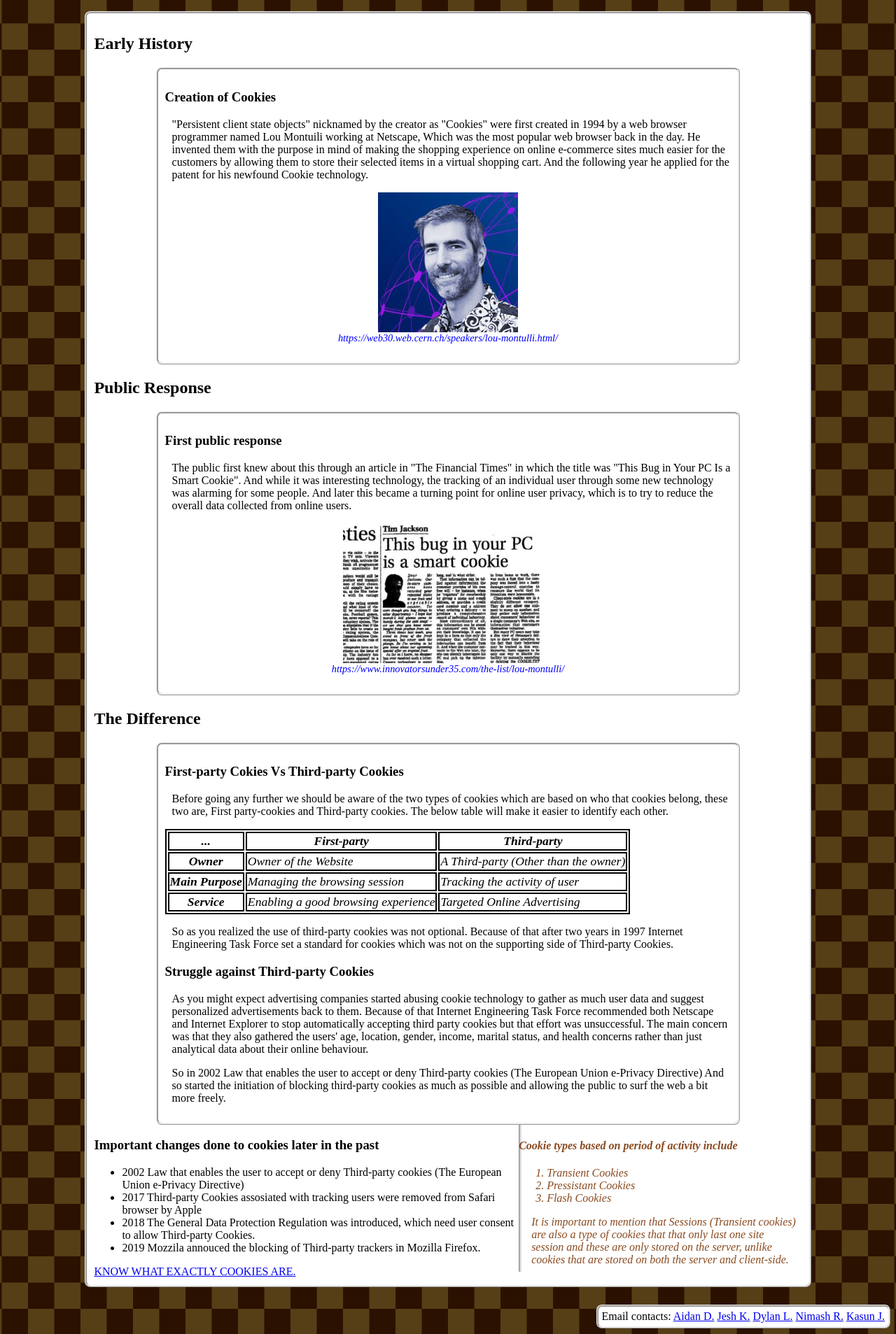
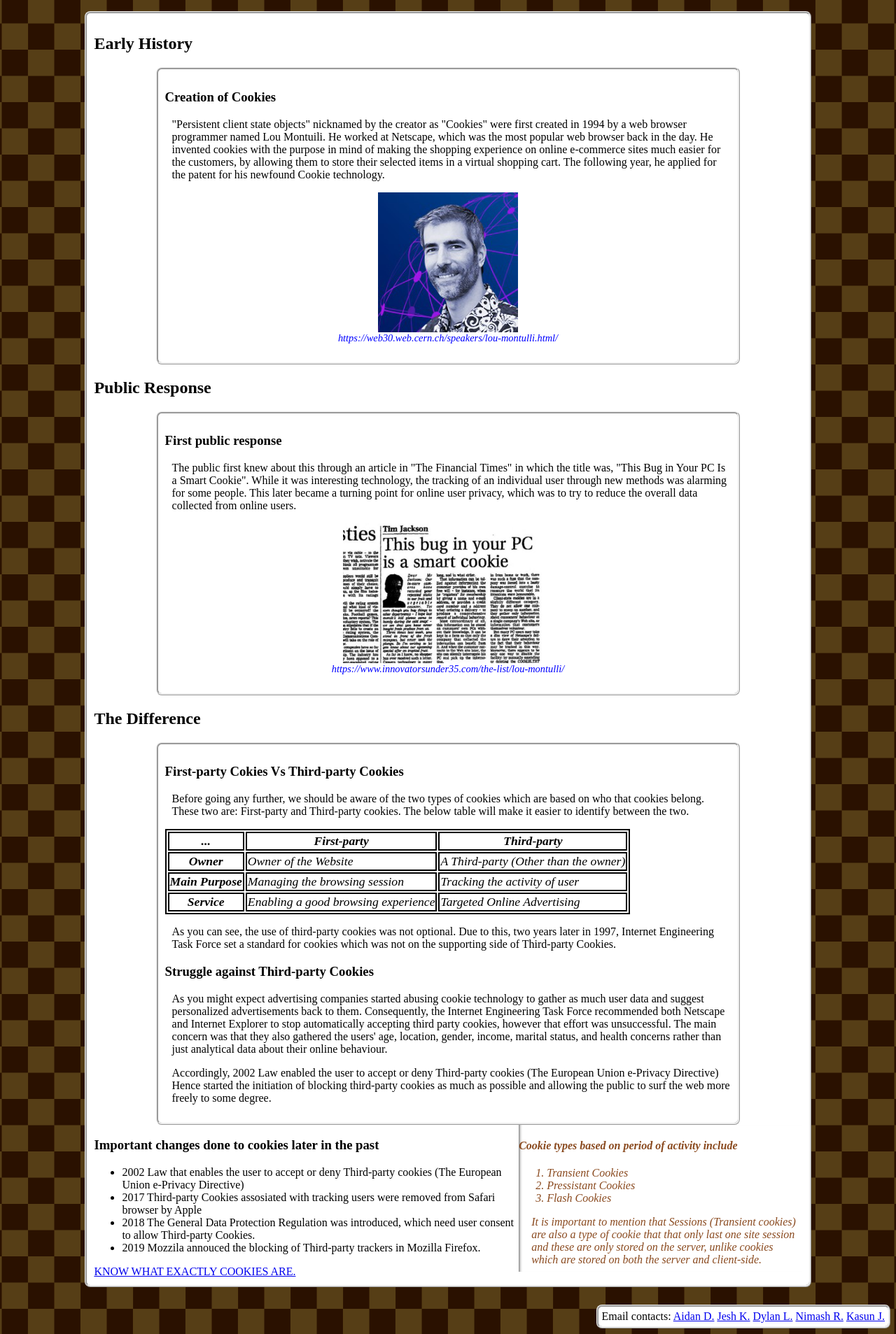
Before and after one commit to poppers13/swin-inquiry-project-2, a PHP site: page /topic1.html in a window 1280 px wide. Shown: the part 304-2211 px from the top of the page at 70% size. Run offline with PHP 8.4, Linux system fonts and the light colour scheme.

Commit message:
Merge branch 'main' of https://github.com/poppers13/swin-inquiry-project-1

```diff
--- a/content/styles/style.css
+++ b/content/styles/style.css
@@ -196,8 +196,8 @@ figcaption.figure1 {
 
 /* start of process section */
 #process {
-    clear: both;
-    width: 100%;
+    float: left;
+    width: 45%;
     border: red 1px solid;
 }
 
@@ -207,7 +207,7 @@ figcaption.figure1 {
 }
 
 .cookies-process {
-    width: 100%;
+    width: 50%;
     display: block;
     border: red 1px solid;
 
@@ -229,17 +229,19 @@ img.figure2 {
 /* start of main-use section */
 #main-use {
     float: right;
-    width: 100%;
+    width: 50%;
     border: red 1px solid;
 }
 
 #main-use h3 {
     width: fit-content;
+    width: 50%;
     border: red 1px solid;
 }
 
 dl {
     margin: auto;
+    width: fit-content;
     border: red 1px solid;
 }
 
--- a/content/topic1.html
+++ b/content/topic1.html
@@ -40,11 +40,11 @@
                 <h3>Creation of Cookies</h3>
                 <p>
                     "Persistent client state objects" nicknamed by the creator as "Cookies" were first created in 1994 by a web browser programmer
-                    named Lou Montuili working at Netscape,
-                    Which was the most popular web browser back in the day.
-                    He invented them with the purpose in mind of making the shopping experience on online e-commerce sites much easier
-                    for the customers by allowing them to store their selected items in a virtual shopping cart.
-                    And the following year he applied for the patent for his newfound Cookie technology.
+                    named Lou Montuili.
+                    He worked at Netscape, which was the most popular web browser back in the day.
+                    He invented cookies with the purpose in mind of making the shopping experience on online e-commerce sites much easier
+                    for the customers, by allowing them to store their selected items in a virtual shopping cart.
+                    The following year, he applied for the patent for his newfound Cookie technology.
                 </p>
                 <figure class="img1">
                     <img class="img1" src="styles/images/loumontulli.png" alt="loumontulli">
@@ -62,11 +62,11 @@
                 <h3>First public response</h3>
 
                     <p>
-                        The public first knew about this through an article in "The Financial Times" in which the title was
+                        The public first knew about this through an article in "The Financial Times" in which the title was,
                         "This Bug in Your PC Is a Smart Cookie".
-                        And while it was interesting technology,
-                        the tracking of an individual user through some new technology was alarming for some people.
-                        And later this became a turning point for online user privacy, which is to try to reduce the overall data collected from online users.
+                        While it was interesting technology,
+                        the tracking of an individual user through new methods was alarming for some people.
+                        This later became a turning point for online user privacy, which was to try to reduce the overall data collected from online users.
                     </p>
 
                     <figure class="img2">
@@ -83,8 +83,8 @@
                 <!--Difference between First and Third party cookies-->
                 <h3>First-party Cokies Vs Third-party Cookies</h3>
 
-                <p>Before going any further we should be aware of the two types of cookies which are based on who that cookies belong,
-                    these two are, First party-cookies and Third-party cookies. The below table will make it easier to identify each other.
+                <p>Before going any further, we should be aware of the two types of cookies which are based on who that cookies belong.
+                    These two are: First-party and Third-party cookies. The below table will make it easier to identify between the two.
                 </p>
 
                 <table class="t1">
@@ -116,23 +116,23 @@
                 </table>
 
 
-                <p>So as you realized the use of third-party cookies was not optional.
-                    Because of that after two years in 1997 Internet Engineering Task Force
+                <p>As you can see, the use of third-party cookies was not optional.
+                    Due to this, two years later in 1997, Internet Engineering Task Force
                     set a standard for cookies which was not on the supporting side of Third-party Cookies.
                 </p>
 
                 <h3>Struggle against Third-party Cookies</h3>
 
                 <p>As you might expect advertising companies started abusing cookie technology to gather as much user
-                    data and suggest personalized advertisements back to them. Because of that Internet Engineering Task
-                    Force recommended both Netscape and Internet Explorer to stop automatically accepting third party cookies
-                    but that effort was unsuccessful. The main concern was that they also gathered the users' age, location,
+                    data and suggest personalized advertisements back to them. Consequently, the Internet Engineering Task
+                    Force recommended both Netscape and Internet Explorer to stop automatically accepting third party cookies,
+                    however that effort was unsuccessful. The main concern was that they also gathered the users' age, location,
                     gender, income, marital status, and health concerns rather than just analytical data about their online behaviour.
                 </p>
                 <p>
-                    So in 2002 Law that enables the user to accept or deny Third-party cookies (The European Union e-Privacy Directive)
-                    And so started the initiation of blocking third-party cookies as much as possible and allowing
-                    the public to surf the web a bit more freely.
+                    Accordingly, 2002 Law enabled the user to accept or deny Third-party cookies (The European Union e-Privacy Directive)
+                    Hence started the initiation of blocking third-party cookies as much as possible and allowing
+                    the public to surf the web more freely to some degree.
                 </p>
 
                 </section>
@@ -148,8 +148,8 @@
                     <li>Flash Cookies</li>
                 </ol>
 
-                <p>It is important to mention that Sessions (Transient cookies) are also a type of cookies that that only last one site session
-                    and these are only stored on the server, unlike cookies that are stored on both the server and client-side.
+                <p>It is important to mention that Sessions (Transient cookies) are also a type of cookie that that only last one site session
+                    and these are only stored on the server, unlike cookies which are stored on both the server and client-side.
                 </p>
                 </aside>
 
--- a/content/topic3.html
+++ b/content/topic3.html
@@ -38,8 +38,10 @@
             <section id="function">
                 <h2>How do Cookies & Sessions Work?</h2>
                     <p class="how-cs-work">
+                        <p>
                         Cookies and sessions are useful when surfing the web, but how exactly do they work?
-                        Firstly, we need to start with protcols. <br/>
+                        Firstly, we need to start with protcols.
+                        </p>
 
                         To transfer data over the Internet we make use of protocols. In particular HTTPS (hyper-text transfer protocol secure), which by default is a <em>stateless</em> protocol.
                         Cookies and sessions are what make HTTPS a <em>stateful</em> protocol. But what does this mean? <br/>
```
